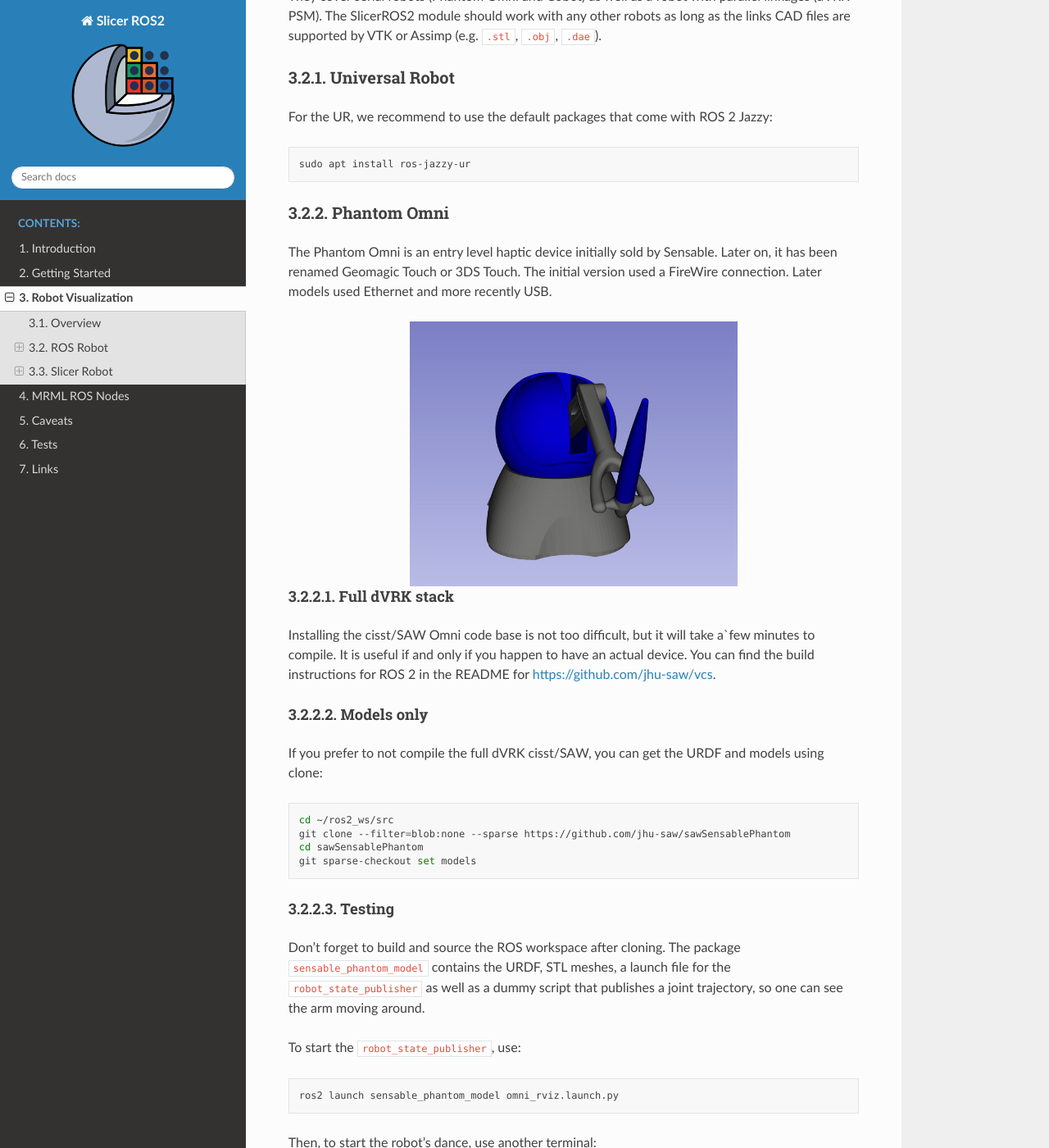
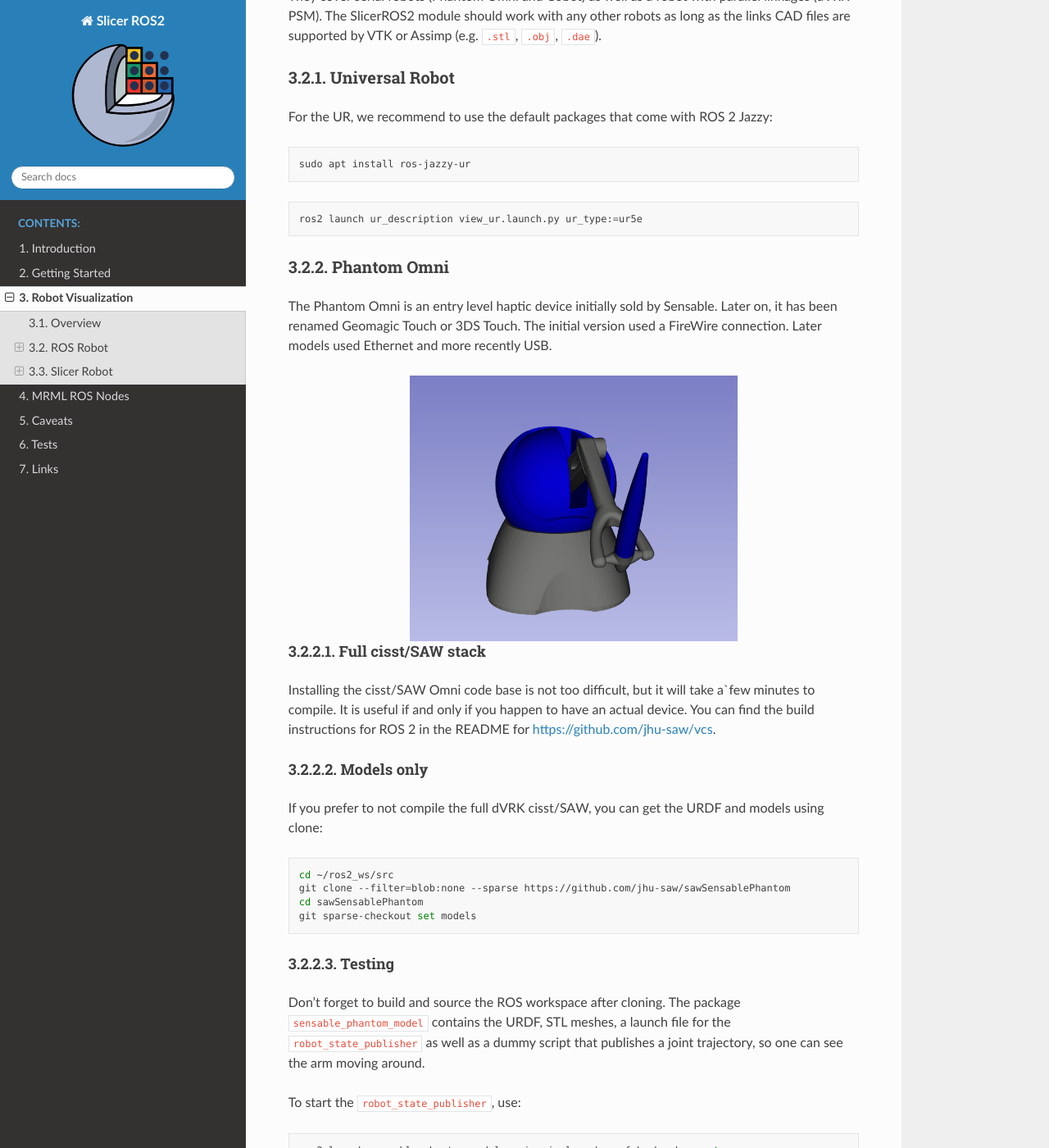
Before and after one commit to rosmed/slicer_ros2_module, a Sphinx documentation site: the page built from docs/pages/robot-visualization.rst, in a window 1280 px wide and 1400 px high, scrolled down 872 px. Shown: the whole window at 82% size. Built offline with Sphinx 7.4.7 and the Read the Docs theme 3.1.0, drawn with Linux system fonts in a browser that asks for light colours.

Commit message:
Load Cobot, cisst/SAW sensable and UR from public repos/packages without any modification!

```diff
--- a/docs/pages/robot-visualization.rst
+++ b/docs/pages/robot-visualization.rst
@@ -57,7 +57,9 @@
 
    sudo apt install ros-jazzy-ur
 
+.. code-block:: bash
 
+   ros2 launch ur_description view_ur.launch.py ur_type:=ur5e
 
 Phantom Omni
 ============
@@ -72,8 +74,8 @@
   :align: center
   :alt: Sensable Omni in Slicer
 
-Full dVRK stack
----------------
+Full cisst/SAW stack
+--------------------
 
 Installing the cisst/SAW Omni code base is not too difficult, but it
 will take a`few minutes to compile. It is useful if and only if you
@@ -96,13 +98,17 @@
 Testing
 -------
 
-Don't forget to build and source the ROS workspace after cloning.  The package ``sensable_phantom_model`` contains the URDF, STL meshes, a launch file for the ``robot_state_publisher`` as well as a dummy script that publishes a joint trajectory, so one can see the arm moving around.
+Don't forget to build and source the ROS workspace after cloning. The
+package ``sensable_phantom_model`` contains the URDF, STL meshes, a
+launch file for the ``robot_state_publisher`` as well as a dummy
+script that publishes a joint trajectory, so one can see the arm
+moving around.
 
 To start the ``robot_state_publisher``, use:
 
 .. code-block:: bash
 
-  ros2 launch sensable_phantom_model omni_rviz.launch.py
+  ros2 launch sensable_phantom_model omni_rviz.launch.py fake_hardware:=true
 
 Then, to start the robot's dance, use another terminal:
 
@@ -129,9 +135,15 @@
 Cobot
 =====
 
-We also tested SlicerROS2 on `myCobot by Elephant Robotics <https://www.elephantrobotics.com/en/mycobot-en/>`_, specifically the myCobot 280 M5 Stack.  The ROS 2 interface for the device can be found `here <https://github.com/elephantrobotics/mycobot_ros2>`_ and drivers can be installed from the Elephant Robotics website.
+We also tested SlicerROS2 on `myCobot by Elephant Robotics
+<https://www.elephantrobotics.com/en/mycobot-en/>`_, specifically the
+myCobot 280 M5 Stack.  The ROS 2 interface for the device can be found
+`here <https://github.com/elephantrobotics/mycobot_ros2>`_ and drivers
+can be installed from the Elephant Robotics website.
 
-Assuming the interface (mycobot_ros2) is cloned under the same ``ros2_ws``, you can start the robot state publisher with RViz using the following command:
+Assuming the interface (mycobot_ros2) is cloned under the same
+``ros2_ws``, you can start the robot state publisher with RViz using
+the following command:
 
 .. code-block:: bash
 
```
Also changed, not shown: 4 other files.
